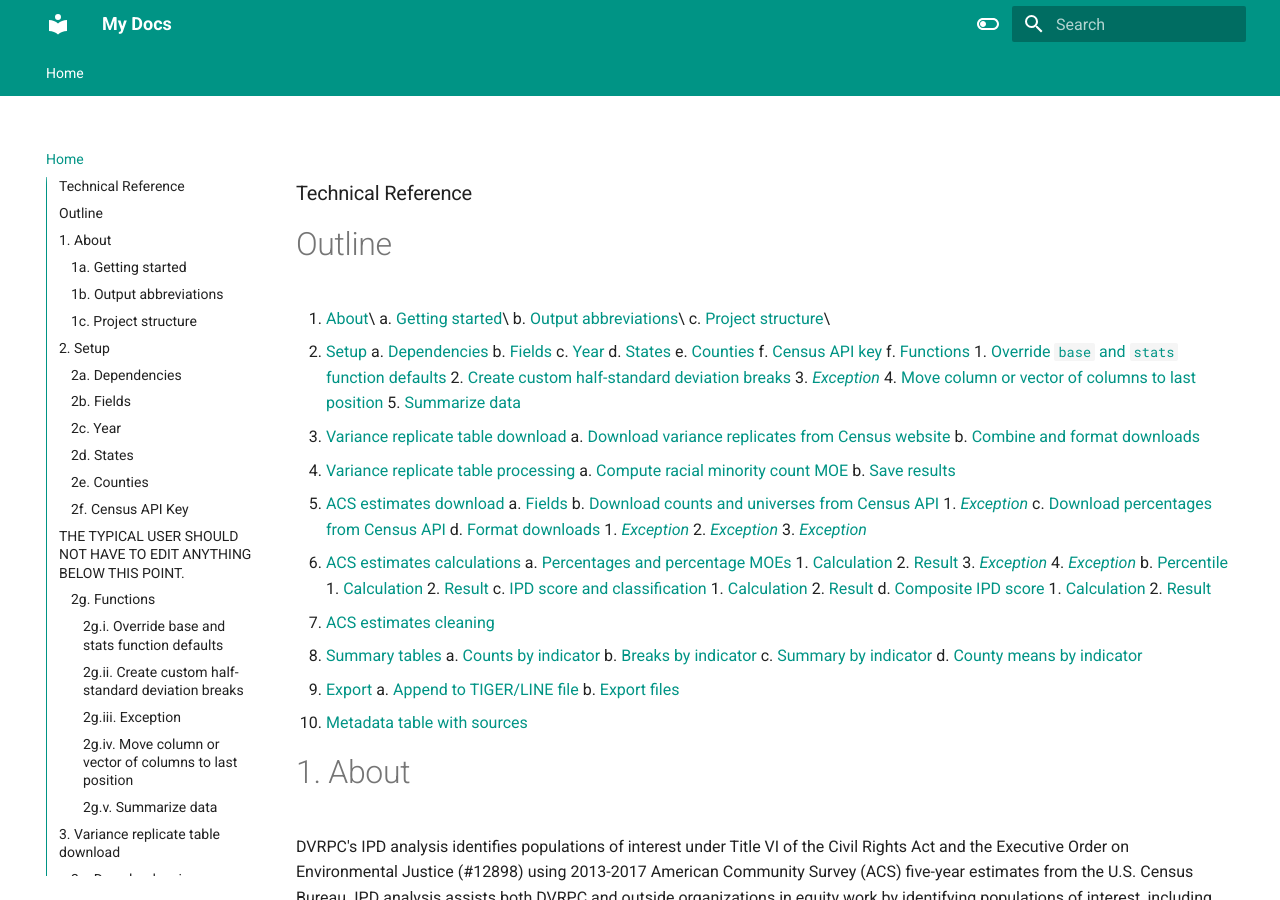
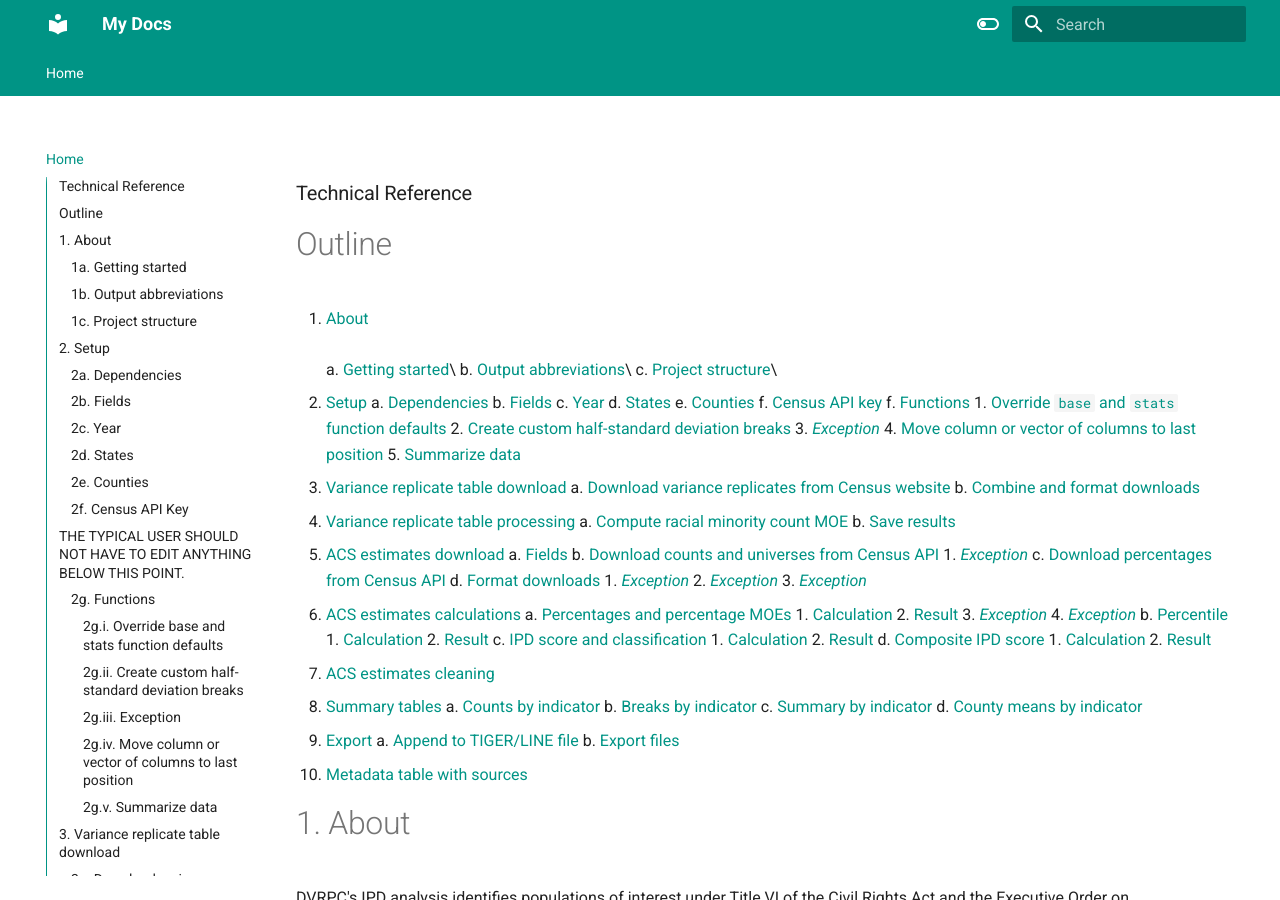
Before and after one commit to dvrpc/ipd, an MkDocs documentation site: the page built from docs/index.md, in a window 1280 px wide and 900 px high. Built offline with MkDocs 1.6.1 and Material for MkDocs 9.7.7, drawn with Linux system fonts in a browser that asks for light colours.

```diff
--- a/docs/index.md
+++ b/docs/index.md
@@ -2,7 +2,7 @@
 
 # Outline
 
-1. [About](#about)\
+1. [About](#about)<br>
    a. [Getting started](#one_a)\
    b. [Output abbreviations](#one_b)\
    c. [Project structure](#one_c)\
```
